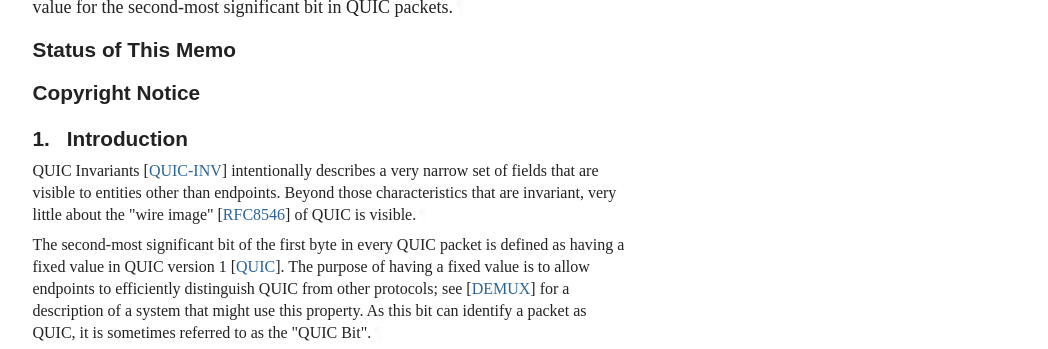
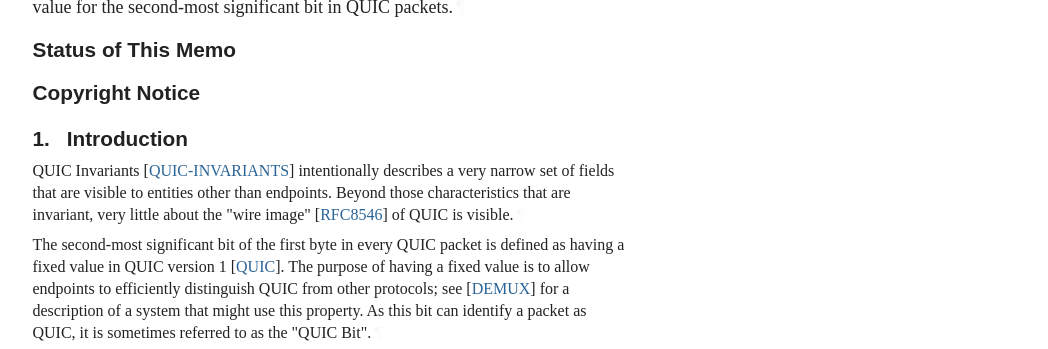
Before and after one commit to quicwg/quic-bit-grease, a plain HTML site: page auth48/draft-ietf-quic-bit-grease.html in a window 1280 px wide. Shown: the part 399-748 px from the top of the page, without its empty margins (92-1140 px from the left). Drawn offline with Linux system fonts and the light colour scheme; a web font is replaced by a local one.

Commit message:
Script updating gh-pages from b5d23ad. [ci skip]

```diff
--- a/auth48/draft-ietf-quic-bit-grease.html
+++ b/auth48/draft-ietf-quic-bit-grease.html
@@ -1167,9 +1167,9 @@ arbitrary value for the second-most significant bit in QUIC packets.<a href="#se
       <h2 id="name-introduction">
 <a href="#section-1" class="section-number selfRef">1. </a><a href="#name-introduction" class="section-name selfRef">Introduction</a>
       </h2>
-<p id="section-1-1">QUIC Invariants <span>[<a href="#QUIC-INV" class="xref">QUIC-INV</a>]</span> intentionally describes a very narrow set
-of fields that are visible to entities other than endpoints.  Beyond those
-characteristics that are invariant, very little about the "wire image"
+<p id="section-1-1">QUIC Invariants <span>[<a href="#QUIC-INVARIANTS" class="xref">QUIC-INVARIANTS</a>]</span> intentionally describes a very
+narrow set of fields that are visible to entities other than endpoints.  Beyond
+those characteristics that are invariant, very little about the "wire image"
 <span>[<a href="#RFC8546" class="xref">RFC8546</a>]</span> of QUIC is visible.<a href="#section-1-1" class="pilcrow">¶</a></p>
 <p id="section-1-2">The second-most significant bit of the first byte in every QUIC packet is
 defined as having a fixed value in QUIC version 1 <span>[<a href="#QUIC" class="xref">QUIC</a>]</span>.  The
@@ -1358,7 +1358,7 @@ following fields are registered:<a href="#section-5-1" class="pilcrow">¶</a></p
         <dd>
 <span class="refAuthor">Iyengar, J., Ed.</span> and <span class="refAuthor">M. Thomson, Ed.</span>, <span class="refTitle">"QUIC: A UDP-Based Multiplexed and Secure Transport"</span>, <span class="seriesInfo">RFC 9000</span>, <span class="seriesInfo">DOI 10.17487/RFC9000</span>, <time datetime="2021-05" class="refDate">May 2021</time>, <span>&lt;<a href="https://www.rfc-editor.org/rfc/rfc9000">https://www.rfc-editor.org/rfc/rfc9000</a>&gt;</span>. </dd>
 <dd class="break"></dd>
-<dt id="QUIC-INV">[QUIC-INV]</dt>
+<dt id="QUIC-INVARIANTS">[QUIC-INVARIANTS]</dt>
         <dd>
 <span class="refAuthor">Thomson, M.</span>, <span class="refTitle">"Version-Independent Properties of QUIC"</span>, <span class="seriesInfo">RFC 8999</span>, <span class="seriesInfo">DOI 10.17487/RFC8999</span>, <time datetime="2021-05" class="refDate">May 2021</time>, <span>&lt;<a href="https://www.rfc-editor.org/rfc/rfc8999">https://www.rfc-editor.org/rfc/rfc8999</a>&gt;</span>. </dd>
 <dd class="break"></dd>
```
Also changed, not shown: auth48/draft-ietf-quic-bit-grease.txt.
